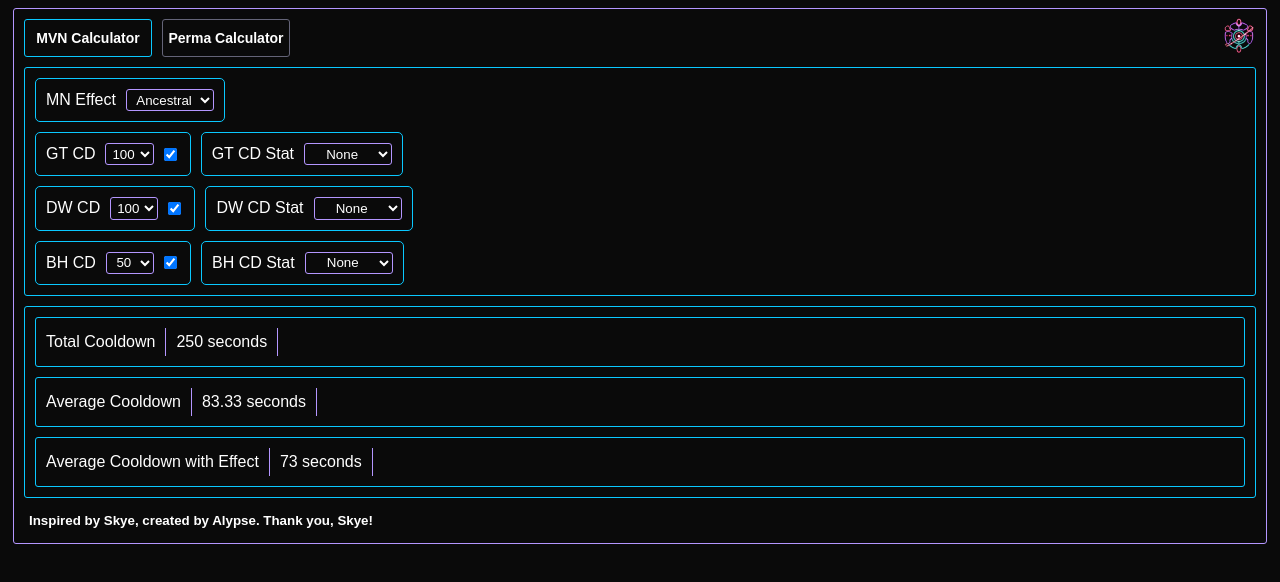
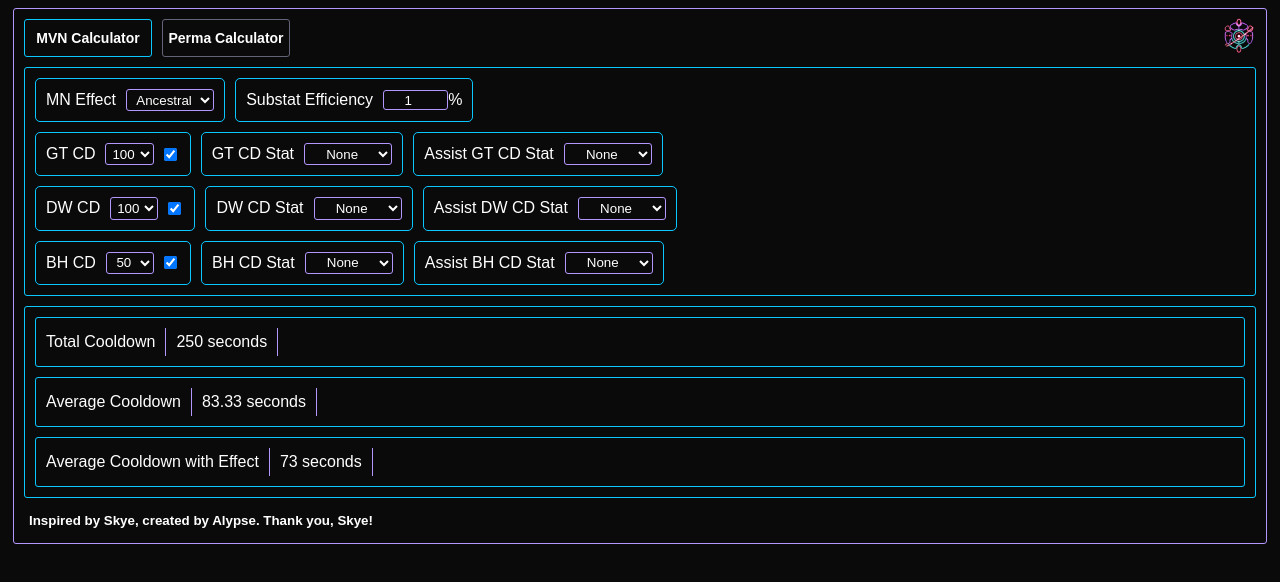
Before and after one commit to alypse/tower-multiverse-nexus, a React (Vite) app: page / in a window 1280 px wide. Shown: the top 582 px of the page. Built offline with nearby package versions, Linux system fonts and the light colour scheme.

Commit message:
Assist mods

```diff
--- a/src/components/PermaCalculator.tsx
+++ b/src/components/PermaCalculator.tsx
@@ -1,7 +1,7 @@
 import { WAVE_ACCELERATOR_CARD } from 'tower-idle-toolkit';
 import { useCheckboxState, useIntegerState, useFloatState } from '../utils/hooks';
 import { integerRange, roundMidpointToEven } from '../utils/utils';
-import { GALAXY_COMPRESSOR_EFFECT, BLACK_HOLE_SUBSTATS_DURATION, GOLDEN_TOWER_SUBSTATS_DURATION } from '../utils/values';
+import { GALAXY_COMPRESSOR_EFFECT, BLACK_HOLE_SUBSTATS_DURATION, GOLDEN_TOWER_SUBSTATS_DURATION, DEATH_WAVE_SUBSTATS_QUANTITY } from '../utils/values';
 import { GoldenTowerStats } from './GoldenTowerStats';
 import { BlackHoleStats } from './BlackHoleStats';
 import { DeathWaveStats } from './DeathWaveStats';
@@ -27,8 +27,17 @@ export const PermaCalculator = ({ props }) => {
   const [isUwBc, setIsUwBc] = useState(true);
   const [bossWaveInterval, setBossWaveInterval] = useIntegerState(10,'bossWaveInterval', 1, 10);
 
-  const GT_DURATION = (gtDurationStonesLevel: number, gtDurationLabLevel: number, gtDurationSubstat: number): number | undefined => {
-    return gtDurationStonesLevel + GT_DURATION_LAB[gtDurationLabLevel] + gtDurationSubstat;
+  // Assist module substats for duration/quantity (editable in Perma Calculator)
+  const [assistGtDurationSubstat, setAssistGtDurationSubstat] = useIntegerState(0, 'assistGtDurationSubstat', 0, 7);
+  const [assistDwQuantitySubstat, setAssistDwQuantitySubstat] = useIntegerState(0, 'assistDwQuantitySubstat', 0, 3);
+  const [assistBhDurationSubstat, setAssistBhDurationSubstat] = useIntegerState(0, 'assistBhDurationSubstat', 0, 4);
+
+  // Substat efficiency from props
+  const substatEfficiency = props.substatEfficiency;
+
+  const GT_DURATION = (gtDurationStonesLevel: number, gtDurationLabLevel: number, gtDurationSubstat: number, assistGtDurationSubstat: number, substatEfficiency: number): number | undefined => {
+    const assistGtDurationContribution = assistGtDurationSubstat * substatEfficiency / 100;
+    return gtDurationStonesLevel + GT_DURATION_LAB[gtDurationLabLevel] + gtDurationSubstat + assistGtDurationContribution;
   };
 
   const GT_COOLDOWN: number | undefined = props.mnEnabled ? roundMidpointToEven(props.averageCooldownwithMN) : props.gtCooldown;
@@ -39,14 +48,15 @@ export const PermaCalculator = ({ props }) => {
 
   const DW_COOLDOWN: number | undefined = props.mnEnabled ? roundMidpointToEven(props.averageCooldownwithMN) : props.dwCooldown;
 
-  const BH_DURATION = (bhDurationStones: number, bhDurationSubstat: number, bhPerk: boolean, isUwBc: boolean): number => {
+  const BH_DURATION = (bhDurationStones: number, bhDurationSubstat: number, bhPerk: boolean, isUwBc: boolean, assistBhDurationSubstat: number, substatEfficiency: number): number => {
     const bhPerkDuration = bhPerk && !isTournament ? 12 : 0;
     const bhDurationUwc = isUwBc ? -10 : 0
+    const assistBhDurationContribution = assistBhDurationSubstat * substatEfficiency / 100;
     console.log('isUwBc',isUwBc)
     console.log('tourney',isTournament)
     console.log('bhperk', bhPerk)
     console.log('bhDuration', bhDurationUwc)
-    return bhDurationStones + bhDurationSubstat + bhPerkDuration + bhDurationUwc;
+    return bhDurationStones + bhDurationSubstat + bhPerkDuration + bhDurationUwc + assistBhDurationContribution;
   };
 
   // const BH_DURATION = useCallback((bhDurationStones: number, bhDurationSubstat: number, bhPerk: boolean, isUwc: boolean): number =>{
@@ -174,9 +184,22 @@ export const PermaCalculator = ({ props }) => {
               </select>
             </label>
           </div>
+          <div className='control'>
+            <label>
+              Assist GT Dur Stat
+              <select value={assistGtDurationSubstat} onChange={setAssistGtDurationSubstat}>
+                {Object.entries(GOLDEN_TOWER_SUBSTATS_DURATION).map(([key, value]) => (
+                  <option id={key} key={key} value={value}>
+                    {key}
+                  </option>
+                ))}
+              </select>
+            </label>
+          </div>
         </div>
         <div className='controlGroup'>
           {props.dwEnabled && (
+            <>
               <div className='control'>
                 <label>
                   DW Waves
@@ -189,6 +212,19 @@ export const PermaCalculator = ({ props }) => {
                   </select>
                 </label>
               </div>
+              <div className='control'>
+                <label>
+                  Assist DW Qty Stat
+                  <select value={assistDwQuantitySubstat} onChange={setAssistDwQuantitySubstat}>
+                    {Object.entries(DEATH_WAVE_SUBSTATS_QUANTITY).map(([key, value]) => (
+                      <option id={key} key={key} value={value}>
+                        {key}
+                      </option>
+                    ))}
+                  </select>
+                </label>
+              </div>
+            </>
           )}
         </div>
         <div className='controlGroup'>
@@ -208,6 +244,18 @@ export const PermaCalculator = ({ props }) => {
             <label>
               BH Dur Stat
               <select value={bhDurationSubstat} onChange={setBHDurationSubstat}>
+                {Object.entries(BLACK_HOLE_SUBSTATS_DURATION).map(([key, value]) => (
+                  <option id={key} key={key} value={value}>
+                    {key}
+                  </option>
+                ))}
+              </select>
+            </label>
+          </div>
+          <div className='control'>
+            <label>
+              Assist BH Dur Stat
+              <select value={assistBhDurationSubstat} onChange={setAssistBhDurationSubstat}>
                 {Object.entries(BLACK_HOLE_SUBSTATS_DURATION).map(([key, value]) => (
                   <option id={key} key={key} value={value}>
                     {key}
@@ -268,6 +316,8 @@ export const PermaCalculator = ({ props }) => {
                 gtDurationStonesLevel,
                 gtDurationLabLevel,
                 gtDurationSubstat,
+                assistGtDurationSubstat,
+                substatEfficiency,
               }}
             />
           ) : (
@@ -287,6 +337,8 @@ export const PermaCalculator = ({ props }) => {
                 galaxyCompressorEffect,
                 DEATH_WAVE_INTERVAL,
                 dwEffectWavesCount,
+                assistDwQuantitySubstat,
+                substatEfficiency,
               }}
             />
           ) : (
@@ -307,6 +359,9 @@ export const PermaCalculator = ({ props }) => {
                 bhDurationStones,
                 bhDurationSubstat,
                 bhPerk,
+                isUwBc,
+                assistBhDurationSubstat,
+                substatEfficiency,
               }}
             />
           ) : (
--- a/src/pages/Main.tsx
+++ b/src/pages/Main.tsx
@@ -5,7 +5,7 @@ import { useInputState, useIntegerState, useCheckboxState } from '../utils/hooks
 import { Calculator } from '../components/Calculator';
 import { PermaCalculator } from '../components/PermaCalculator';
 import React from 'react';
-import { MULTIVERSE_NEXUS_EFFECT, DEATH_WAVE_SUBSTATS_COOLDOWN, GOLDEN_TOWER_SUBSTATS_COOLDOWN, BLACK_HOLE_SUBSTATS_COOLDOWN } from '../utils/values';
+import { MULTIVERSE_NEXUS_EFFECT, DEATH_WAVE_SUBSTATS_COOLDOWN, DEATH_WAVE_SUBSTATS_QUANTITY, GOLDEN_TOWER_SUBSTATS_COOLDOWN, GOLDEN_TOWER_SUBSTATS_DURATION, BLACK_HOLE_SUBSTATS_COOLDOWN, BLACK_HOLE_SUBSTATS_DURATION } from '../utils/values';
 import { sum, avg } from '../utils/utils';
 
 const mnEffects = Object.values(MULTIVERSE_NEXUS_EFFECT);
@@ -40,10 +40,25 @@ export const Main = () => {
   const [dwCooldownSubstat, setDwCooldownSubstat] = useIntegerState(0, 'calcDwCooldownSubstat', 0, 13);
   const [bhCooldownSubstat, setBhCooldownSubstat] = useIntegerState(0, 'setBhCooldownSubstat', 0, 4);
 
+  // Assist Module substats
+  const [substatEfficiency, setSubstatEfficiency] = useIntegerState(1, 'substatEfficiency', 0, 75);
+  const [assistGtCooldownSubstat, setAssistGtCooldownSubstat] = useIntegerState(0, 'assistGtCooldownSubstat', 0, 12);
+  const [assistGtDurationSubstat, setAssistGtDurationSubstat] = useIntegerState(0, 'assistGtDurationSubstat', 0, 7);
+  const [assistDwCooldownSubstat, setAssistDwCooldownSubstat] = useIntegerState(0, 'assistDwCooldownSubstat', 0, 13);
+  const [assistDwQuantitySubstat, setAssistDwQuantitySubstat] = useIntegerState(0, 'assistDwQuantitySubstat', 0, 3);
+  const [assistBhCooldownSubstat, setAssistBhCooldownSubstat] = useIntegerState(0, 'assistBhCooldownSubstat', 0, 4);
+  const [assistBhDurationSubstat, setAssistBhDurationSubstat] = useIntegerState(0, 'assistBhDurationSubstat', 0, 4);
+
+  // Calculate assist module contributions with efficiency
+  // Only round down for integer stats (DW quantity), NOT for cooldown/duration
+  const assistGtCooldownContribution = assistGtCooldownSubstat * substatEfficiency / 100;
+  const assistDwCooldownContribution = assistDwCooldownSubstat * substatEfficiency / 100;
+  const assistBhCooldownContribution = assistBhCooldownSubstat * substatEfficiency / 100;
+
   const cds: number[] = [];
-  if (gtEnabled) cds.push(gtCooldown - gtCooldownSubstat);
-  if (dwEnabled) cds.push(dwCooldown - dwCooldownSubstat);
-  if (bhEnabled) cds.push(bhCooldown - bhCooldownSubstat);
+  if (gtEnabled) cds.push(gtCooldown - gtCooldownSubstat - assistGtCooldownContribution);
+  if (dwEnabled) cds.push(dwCooldown - dwCooldownSubstat - assistDwCooldownContribution);
+  if (bhEnabled) cds.push(bhCooldown - bhCooldownSubstat - assistBhCooldownContribution);
   const totalCooldown = cds.reduce((curr, next) => curr + next, 0);
 
   let averageCooldown = 0;
@@ -96,6 +111,13 @@ export const Main = () => {
             </label>
             {view === VIEWS.PERMA_CALCULATOR && <input type='checkbox' checked={MultiverseNexusEnabled} onChange={setMultiverseNexusEnabled} />}
           </div>
+          <div className='control'>
+            <label>
+              Substat Efficiency
+              <input type='number' min='0' max='75' step={1} value={substatEfficiency} onChange={setSubstatEfficiency} style={{ width: '60px' }} />
+              <span>%</span>
+            </label>
+          </div>
         </div>
         <div className='controlGroup'>
           <div className='control'>
@@ -115,6 +137,18 @@ export const Main = () => {
             <label>
               GT CD Stat
               <select value={gtCooldownSubstat} onChange={setGtCooldownSubstat}>
+                {Object.entries(GOLDEN_TOWER_SUBSTATS_COOLDOWN).map(([key, value]) => (
+                  <option key={key} value={value}>
+                    {key}
+                  </option>
+                ))}
+              </select>
+            </label>
+          </div>
+          <div className='control'>
+            <label>
+              Assist GT CD Stat
+              <select value={assistGtCooldownSubstat} onChange={setAssistGtCooldownSubstat}>
                 {Object.entries(GOLDEN_TOWER_SUBSTATS_COOLDOWN).map(([key, value]) => (
                   <option key={key} value={value}>
                     {key}
@@ -150,6 +184,18 @@ export const Main = () => {
               </select>
             </label>
           </div>
+          <div className='control'>
+            <label>
+              Assist DW CD Stat
+              <select value={assistDwCooldownSubstat} onChange={setAssistDwCooldownSubstat}>
+                {Object.entries(DEATH_WAVE_SUBSTATS_COOLDOWN).map(([key, value]) => (
+                  <option key={key} value={value}>
+                    {key}
+                  </option>
+                ))}
+              </select>
+            </label>
+          </div>
         </div>
         <div className='controlGroup'>
           <div className='control'>
@@ -177,6 +223,18 @@ export const Main = () => {
               </select>
             </label>
           </div>
+          <div className='control'>
+            <label>
+              Assist BH CD Stat
+              <select value={assistBhCooldownSubstat} onChange={setAssistBhCooldownSubstat}>
+                {Object.entries(BLACK_HOLE_SUBSTATS_COOLDOWN).map(([key, value]) => (
+                  <option key={key} value={value}>
+                    {key}
+                  </option>
+                ))}
+              </select>
+            </label>
+          </div>
         </div>
       </div>
       {view === VIEWS.MVN_CALCULATOR && (
@@ -191,14 +249,15 @@ export const Main = () => {
       {view === VIEWS.PERMA_CALCULATOR && (
         <PermaCalculator
           props={{
-            gtCooldown: gtCooldown - gtCooldownSubstat,
-            dwCooldown: dwCooldown - dwCooldownSubstat,
-            bhCooldown: bhCooldown - bhCooldownSubstat,
+            gtCooldown: gtCooldown - gtCooldownSubstat - assistGtCooldownContribution,
+            dwCooldown: dwCooldown - dwCooldownSubstat - assistDwCooldownContribution,
+            bhCooldown: bhCooldown - bhCooldownSubstat - assistBhCooldownContribution,
             mnEnabled: MultiverseNexusEnabled,
             averageCooldownwithMN,
             gtEnabled,
             dwEnabled,
-            bhEnabled
+            bhEnabled,
+            substatEfficiency
           }}
         />
       )}
--- a/src/utils/hooks.ts
+++ b/src/utils/hooks.ts
@@ -1,6 +1,6 @@
 import { useCallback, useState } from 'react';
 
-const versionCache = '25.0-02';
+const versionCache = '27.0-01';
 
 export const useInputEvent = setState => useCallback(({ target: { value } }) => setState(value), [setState]);
 
--- a/src/utils/values.ts
+++ b/src/utils/values.ts
@@ -10,6 +10,13 @@ export const DEATH_WAVE_SUBSTATS_COOLDOWN = {
     "Legendary": 6,
     "Mythic": 10,
     "Ancestral": 13,
+};
+
+export const DEATH_WAVE_SUBSTATS_QUANTITY = {
+    "None": 0,
+    "Legendary": 1,
+    "Mythic": 2,
+    "Ancestral": 3,
 };
 
 export const GOLDEN_TOWER_SUBSTATS_COOLDOWN = {
```
Also changed, not shown: src/components/BlackHoleStats.tsx (+9 -3 lines), src/components/DeathWaveStats.tsx (+10 -2 lines), src/components/GoldenTowerStats.tsx (+8 -4 lines). Lines whose indentation alone changed are shown as unchanged.
